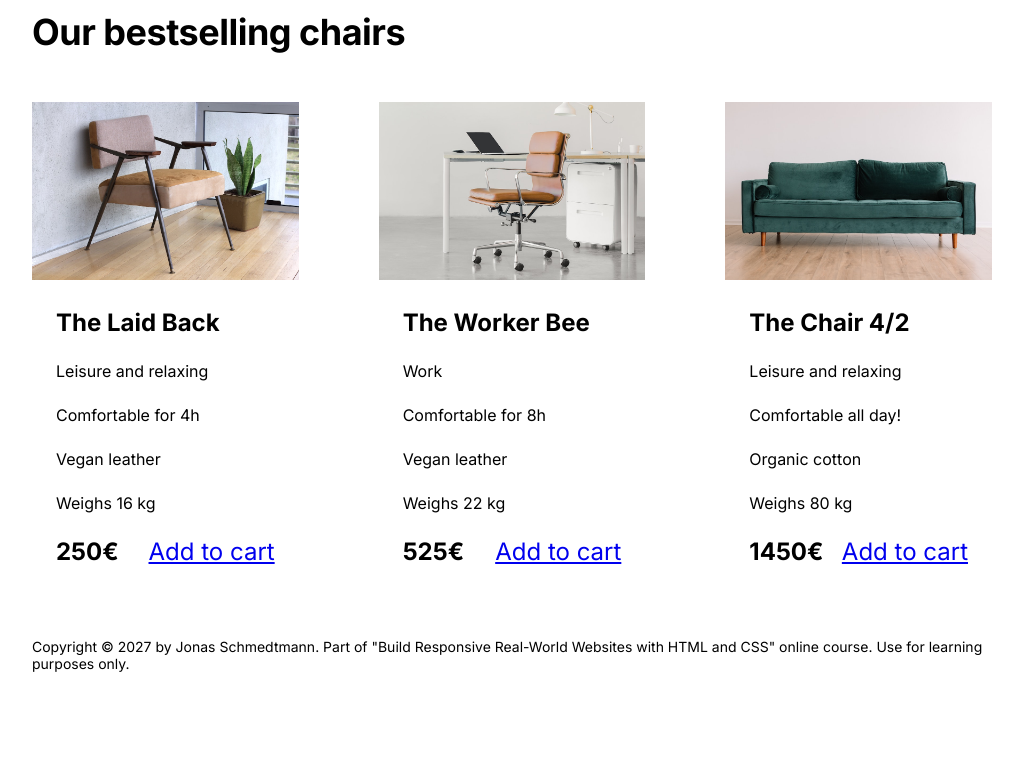
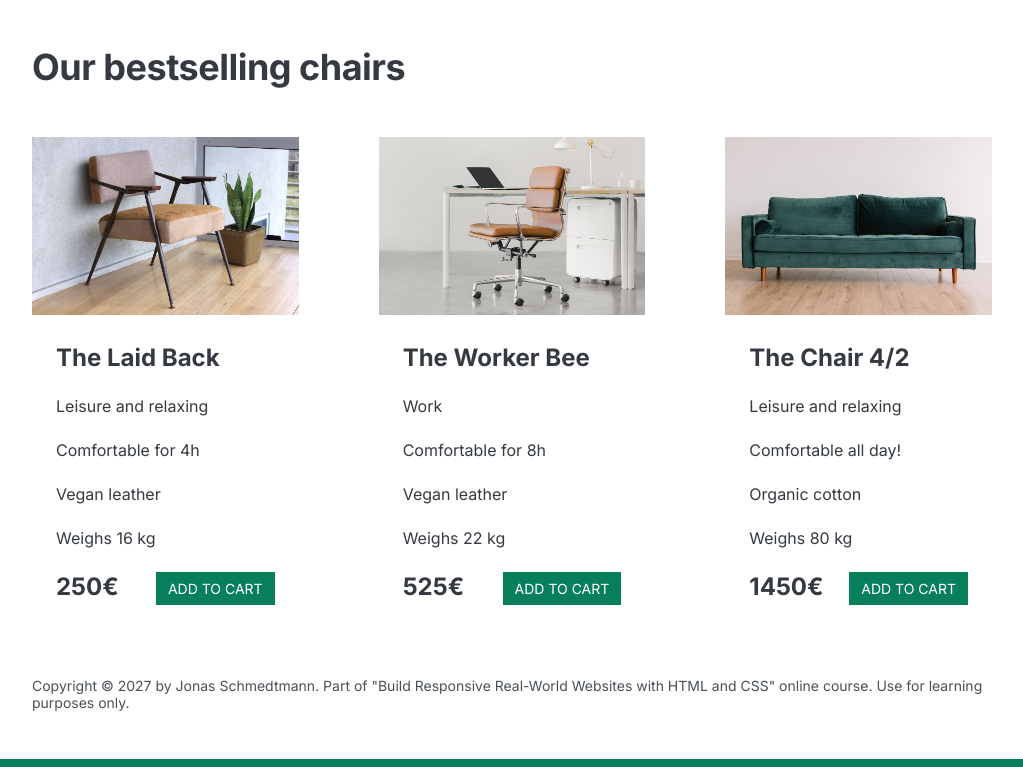
Before and after one commit to nazmieievilya/web-design-rules-and-framework, a plain HTML site: page index.html in a window 1280 px wide. Shown: the part 1084-1851 px from the top of the page, without its empty margins (128-1151 px from the left). Before the commit the page ends 1804 px from the top, so only its background shows below. Drawn offline with Linux system fonts and the light colour scheme.

Commit message:
adjusting colors

```diff
--- a/style.css
+++ b/style.css
@@ -6,6 +6,8 @@ FONT SIZE SYSTEM (px)
 10 / 12 / 14 / 16 / 18 / 20 / 24 / 30 / 36 / 44 / 52 / 62 / 74 / 86 / 98
 */
 
+/* MAIN COLOR #087f5b */
+/* GREY COLOR #343a40 */
 * {
   margin: 0;
   padding: 0;
@@ -17,6 +19,8 @@ FONT SIZE SYSTEM (px)
 /* ------------------------ */
 body {
   font-family: "Inter", sans-serif;
+  color: #343a40;
+  border-bottom: 8px solid #087f5b;
 }
 
 .container {
@@ -35,7 +39,27 @@ h2 {
   letter-spacing: -0.5px;
   /* 24 / 30 / 36 */
 }
+.btn:link,
+.btn:visited {
+  display: inline-block;
+  background-color: #087f5b;
+  color: #fff;
 
+  text-decoration: none;
+  text-transform: uppercase;
+}
+.btn:hover,
+.btn:active {
+  background-color: #099268;
+}
+.btn--small {
+  font-size: 14px;
+  padding: 8px 12px;
+}
+.btn--big {
+  font-size: 18px;
+  padding: 16px 32px;
+}
 .grid-3-cols {
   display: grid;
   grid-template-columns: repeat(3, 1fr);
@@ -93,6 +117,9 @@ img {
 
 /* TESTIMONIAL */
 .testimonial-section {
+  background-color: #087f5b;
+  color: #e6fcf5;
+  padding: 24px;
 }
 
 .testimonial-box {
@@ -151,6 +178,7 @@ h3 {
 }
 
 footer {
+  color: #495057;
   font-size: 14px;
   margin-bottom: 48px;
 }
```
